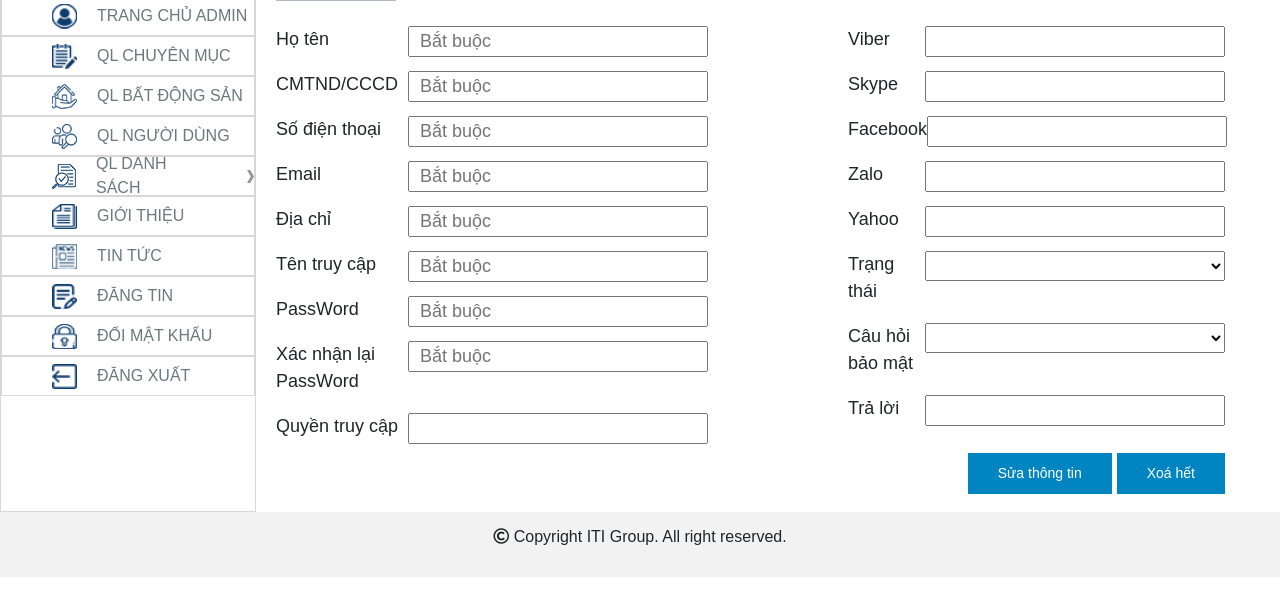
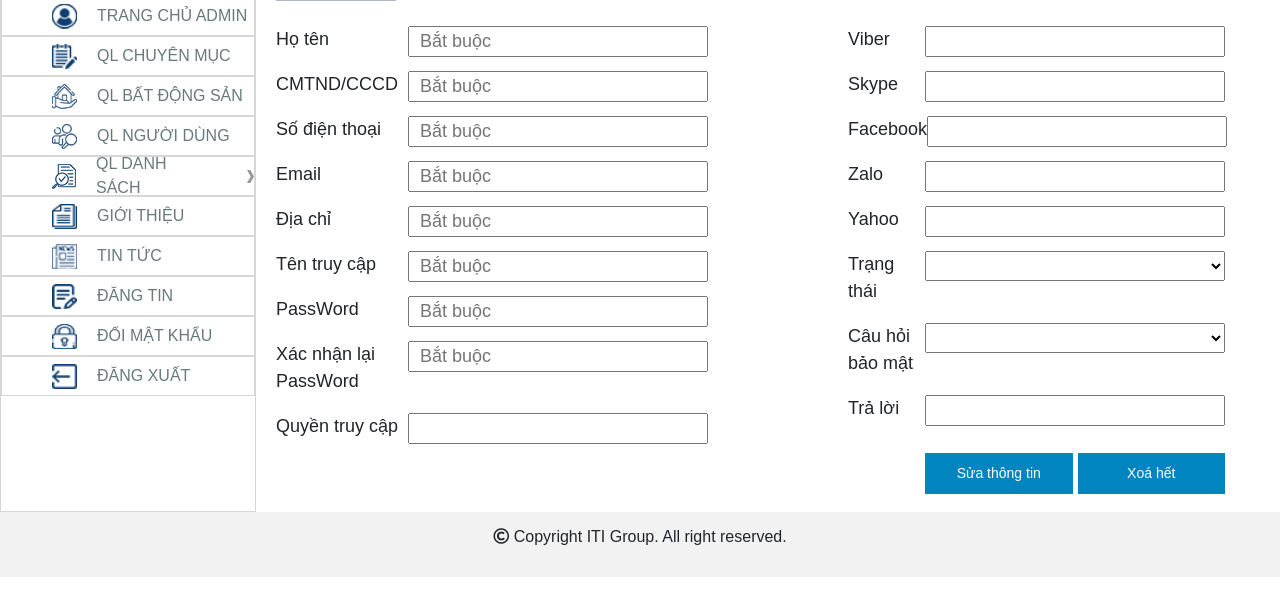
Before and after one commit to sonla-fabbi/EQHomeFE, a plain HTML site: page index.html in a window 1280 px wide. Shown: the part 204-800 px from the top of the page. Drawn offline with nearby package versions, Linux system fonts and the light colour scheme; files whose address does not match are found by name.

Commit message:
update-button

```diff
--- a/style.css
+++ b/style.css
@@ -70,6 +70,7 @@
     display: inline-block;
     font-size: 14px;
     margin: 18px 0px 18px 5px;
+    width: 147.5px;
 }
 
 .btn-row{
```
